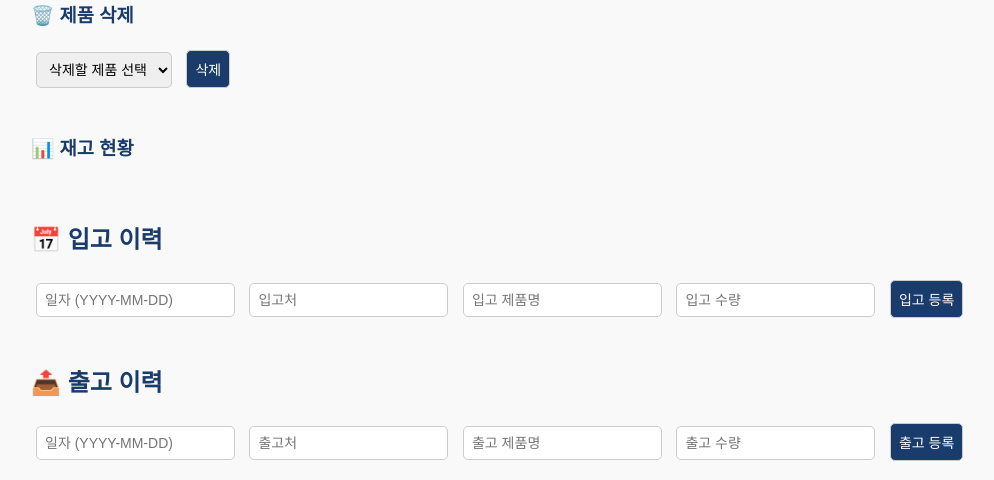
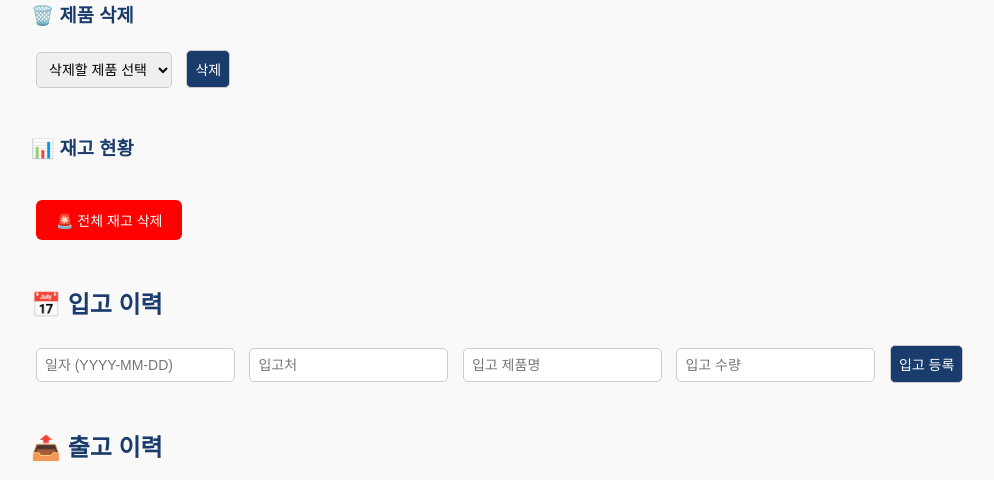
Before and after one commit to life3212/maumiga-logistics, a FastAPI app: page /product in a window 1280 px wide. Shown: the part 520-1000 px from the top of the page, without its empty margins (9-1003 px from the left). Run offline with FastAPI, Linux system fonts and the light colour scheme; the visitor is signed in with stand-in values (Sample User, id 1).

Commit message:
feat: 제품/부자재 재고 전체 삭제 기능 추가

```diff
--- a/app.py
+++ b/app.py
@@ -281,6 +281,19 @@
 
     return RedirectResponse(f"/{category}", status_code=303)
 
+@app.post("/{category}/delete-all")
+async def delete_all_products(category: str):
+    if category not in FILE_PATHS:
+        raise HTTPException(status_code=404, detail="❌ 잘못된 카테고리")
+
+    wb = openpyxl.Workbook()
+    ws = wb.active
+    ws.append(["제품명", "재고수량"])
+    wb.save(FILE_PATHS[category])
+
+    return RedirectResponse(f"/{category}?msg=✅ 전체 재고 삭제 완료", status_code=303)
+
+
 @app.get("/download/template")
 async def download_template():
     return FileResponse(TEMPLATE_FILE, media_type="application/vnd.openxmlformats-officedocument.spreadsheetml.sheet", filename="입출고_업로드_양식.xlsx")
--- a/templates/material.html
+++ b/templates/material.html
@@ -110,6 +110,9 @@
         </tr>
         {% endfor %}
     </table>
+    <form method="post" action="/material/delete-all" onsubmit="return confirm('정말로 전체 재고를 삭제하시겠습니까?')">
+        <button type="submit" style="margin-top: 10px; background-color: #c0392b;">🧹 전체 재고 삭제</button>
+    </form>
 
     <h2>📅 입고 이력 등록</h2>
     <form method="post" action="/material/record">
--- a/templates/product.html
+++ b/templates/product.html
@@ -113,6 +113,11 @@
         </tr>
         {% endfor %}
     </table>
+    <form method="post" action="/product/delete-all" onsubmit="return confirm('⚠️ 정말 모든 재고를 삭제하시겠습니까? 이 작업은 복구할 수 없습니다.')">
+        <button type="submit" style="margin-top: 20px; background-color: red; color: white; padding: 10px 20px; border: none; border-radius: 6px; font-size: 14px; cursor: pointer;">
+            🚨 전체 재고 삭제
+        </button>
+    </form>
 
     <h2>📅 입고 이력</h2>
     <form method="post" action="/product/record">
```
